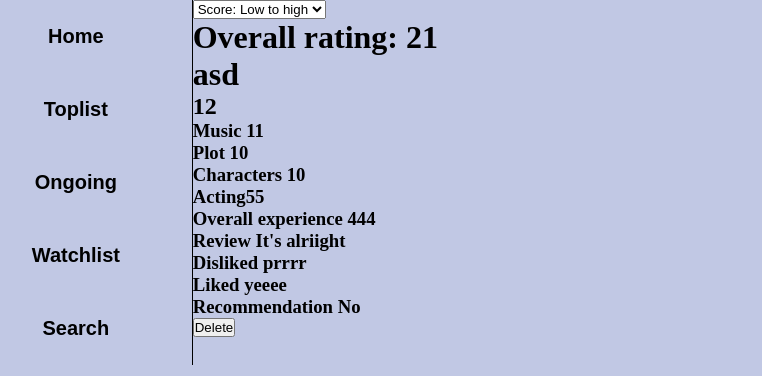
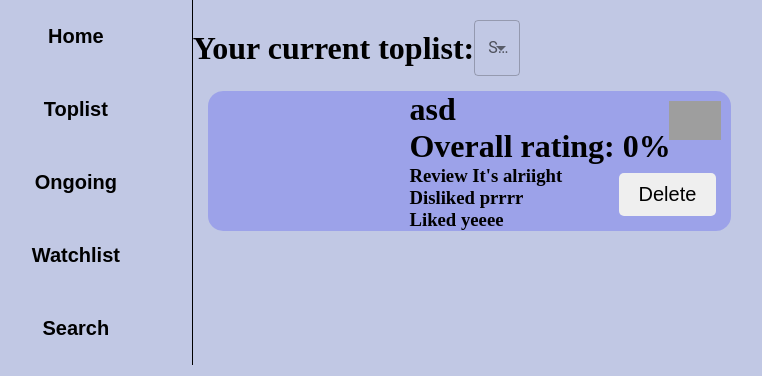
Before and after one commit to PatakiGergo/Rate-and-track-your-shows, a Next.js app: page /toplist in a window 1280 px wide. Shown: the top 376 px of the page, without its empty margins (40-802 px from the left). Built offline with nearby package versions, Linux system fonts and the light colour scheme; grey boxes are pictures that could not be loaded.

Commit message:
Sorting logic, toplist card
Started working on the sorting logic and the design of the toplist card

```diff
--- a/src/Components/Search-result-card.jsx
+++ b/src/Components/Search-result-card.jsx
@@ -41,6 +41,7 @@ export default function SearchResultCard(props) {
                 <Form
                   name={props.name}
                   imdbID={props.imdbID}
+                  img={props.image}
                   handleModal={handleToplist}
                 />
               </div>
--- a/src/Components/Sorting.jsx
+++ b/src/Components/Sorting.jsx
@@ -1,15 +1,38 @@
-import React from "react";
+import * as React from "react";
+import Box from "@mui/material/Box";
+import InputLabel from "@mui/material/InputLabel";
+import MenuItem from "@mui/material/MenuItem";
+import FormControl from "@mui/material/FormControl";
+import Select from "@mui/material/Select";
+import { ToplistContext } from "@/context/toplist-context";
 
+export default function BasicSelect() {
+  let toplistItemsArr = React.useContext(ToplistContext);
 
-export default function Sorting(){
+  const [sorting, setSorting] = React.useState("");
 
+  const handleChange = (event) => {
+    setSorting(event.target.value);
+    toplistItemsArr.sortItems(sorting);
+  };
 
-    return(
-        <div>
-            <select name="" id="">
-                <option value="">Score: Low to high</option>
-                <option value="">Score: High to low</option>
-            </select>
-        </div>
-    )
+  return (
+    <Box sx={{ maxWidth: 140 }}>
+      <FormControl fullWidth>
+        <InputLabel id="demo-simple-select-label">Sort by:</InputLabel>
+        <Select
+          labelId="demo-simple-select-label"
+          id="demo-simple-select"
+          value={sorting}
+          label="Age"
+          onChange={handleChange}
+        >
+          <MenuItem value={"lowToHigh"}>Rating: Low to high</MenuItem>
+          <MenuItem value={"highToLow"}>Rating: High to low</MenuItem>
+          <MenuItem value={"Old"}>Addition time: Old</MenuItem>
+          <MenuItem value={"New"}>Addition time: New</MenuItem>
+        </Select>
+      </FormControl>
+    </Box>
+  );
 }
--- a/src/Components/ToplistCard.jsx
+++ b/src/Components/ToplistCard.jsx
@@ -3,29 +3,47 @@ import { ToplistContext } from "@/context/toplist-context";
 
 export default function ToplistCard(props) {
   const toplistContext = useContext(ToplistContext);
+
   console.log(props.data);
 
   function deleteHandler() {
     toplistContext.remove(props.imdbID);
   }
 
-  const overall = Number(props.data.music) + Number(props.data.plot);
+  return (
+    <div className="toplist-card">
+      <div className="toplist-image-container">
+        <img className="toplist-image" src={props.img} alt="" />
+      </div>
+      <div>
+        <a
+          href={`https://www.imdb.com/title/${props.imdbID}/`}
+          rel="noreferrer"
+          target="_blank"
+        >
+          <img
+            className="toplist-info"
+            src="https://logos-world.net/wp-content/uploads/2022/04/IMDb-Emblem.png"
+            alt=""
+          />
+        </a>
+        <h1>{props.title} </h1>
+        <h1>Overall rating: {props.data.overall_user_score}% </h1>
 
-  return (
-    <div>
-      <h1>Overall rating: {overall} </h1>
-      <h1>{props.title} </h1>
-      <h2>{props.imdbID} </h2>
-      <h3>Music {props.data.music} </h3>
+        {/*   <h2>{props.imdbID} </h2> */}
+
+        {/*  <h3>Music {props.data.music} </h3>
         <h3>Plot {props.data.plot} </h3>
         <h3>Characters {props.data.characters} </h3>
         <h3>Acting{props.data.acting} </h3>
-      <h3>Overall experience {props.data.overall_experience} </h3>
+        <h3>Overall experience {props.data.overall_experience} </h3> */}
         <h3>Review {props.data.review} </h3>
         <h3>Disliked {props.data.disliked} </h3>
         <h3>Liked {props.data.liked} </h3>
-      <h3>Recommendation {props.data.recommendation} </h3>
+
+        {/* <h3>Recommendation {props.data.recommendation} </h3> */}
         <button onClick={deleteHandler}>Delete</button>
+      </div>
     </div>
   );
 }
--- a/src/context/toplist-context.js
+++ b/src/context/toplist-context.js
@@ -4,6 +4,8 @@ export const ToplistContext = React.createContext({
   toplistItems: [],
   addMovie: (id) => {},
   remove: (id) => {},
+
+  sortItems: (sortBy) => {},
 });
 
 // eslint-disable-next-line react/display-name, import/no-anonymous-default-export
@@ -12,6 +14,7 @@ export default (props) => {
     {
       title: "asd",
       id: 12,
+      image: "no",
       review: {
         plot: "10",
         characters: "10",
@@ -22,19 +25,44 @@ export default (props) => {
         review: "It's alriight",
         disliked: "prrrr",
         recommendation: "No",
+        overall_user_score: 0,
       },
     },
   ]);
 
+  function sortItems(sortingType) {
+    console.log("sorting");
+    switch (sortingType) {
+      case "lowToHigh":
+        console.log("lowtohigh");
+        setToplist((current) => {
+          const sortedArr = [...current].sort(
+            (a, b) => Number(b.review.plot) - Number(a.review.plot)
+          );
+          return sortedArr;
+        });
+        break;
+      case "highToLow":
+        console.log("hightolow");
+        setToplist((current) => {
+          const sortedArr = [...current].sort(
+            (a, b) => Number(a.review.plot) - Number(b.review.plot)
+          );
+          return sortedArr;
+        });
+        break;
+    }
+  }
+
   //adding movies to watchlist with chenking if it's already there or not
-  function addToToplist(name, id, review) {
+  function addToToplist(name, id, img, review) {
     setToplist((current) => {
       if (current.some((item) => item.title === name)) {
         alert("this is already on your toplist");
         return [...current];
       } else {
         console.log("Current", ...current);
-        return [...current, { title: name, id, review }];
+        return [...current, { title: name, id, img, review }];
       }
     });
   }
@@ -52,6 +80,7 @@ export default (props) => {
         toplistItems: toplist,
         addMovie: addToToplist,
         remove: removeMovie,
+        sortItems,
       }}
     >
       {props.children}
--- a/src/pages/_app.js
+++ b/src/pages/_app.js
@@ -5,6 +5,7 @@ import "@/styles/searchcard.css";
 import "@/styles/searchbar.css";
 import "@/styles/search-main.css";
 import "@/styles/form.css";
+import "@/styles/toplist-card.css";
 import WatchlistContext from "@/context/watchlist-context";
 import toplistContext from "@/context/toplist-context";
 import ToplistContext from "@/context/toplist-context";
--- a/src/pages/toplist/index.js
+++ b/src/pages/toplist/index.js
@@ -16,14 +16,19 @@ export default function Toplist() {
           title={item.title}
           imdbID={item.id}
           data={item.review}
+          img={item.img}
         />
       </>
     );
   });
 
   return (
-    <div>
-      <Sorting items={toplistItemsArr}></Sorting>
+    <div className="toplist-item-container">
+      <div className="toplist-header">
+        <h1>Your current toplist:</h1>
+        <Sorting items={toplistItemsArr}></Sorting>
+      </div>
+
       {toplistItemsArr}
     </div>
   );
--- a/src/styles/form.css
+++ b/src/styles/form.css
@@ -2,4 +2,6 @@
   display: flex;
   flex-direction: column;
   background-color: green;
+  padding: 200px;
+  border-radius: 10px;
 }
--- /dev/null
+++ b/src/styles/toplist-card.css
@@ -0,0 +1,67 @@
+.toplist-item-container {
+  display: flex;
+  flex-direction: column;
+}
+
+.toplist-accordion {
+  max-width: 50%;
+}
+
+.toplist-header {
+  display: flex;
+  align-items: center;
+  margin-top: 20px;
+}
+
+.toplist-card {
+  background-color: rgba(0, 0, 255, 0.192);
+  display: flex;
+  flex-direction: row;
+  align-items: center;
+  justify-content: space-around;
+  max-width: 50%;
+  margin: 15px;
+  border-radius: 15px;
+  position: relative;
+}
+
+.toplist-card button {
+  padding: 10px 20px 10px 20px;
+  border-radius: 5px;
+  border: none;
+  font-size: 20px;
+  cursor: pointer;
+  transition: all 500ms;
+  position: absolute;
+  right: 15px;
+  bottom: 15px;
+}
+
+.toplist-image-container {
+  overflow: hidden;
+  max-width: 30%;
+}
+
+.toplist-card button:hover {
+  background-color: bisque;
+}
+
+.toplist-image {
+  max-height: 100%;
+  max-width: 100%;
+  margin: 10px;
+  transition: all 300ms;
+  overflow: hidden;
+}
+
+.toplist-image:hover {
+  transform: scale(110%, 110%);
+}
+
+.toplist-info {
+  width: 10%;
+  position: absolute;
+  top: 10px;
+  right: 10px;
+  cursor: pointer;
+}
```
Also changed, not shown: src/Components/ToplistForm.jsx (+12 -1 lines). Lines whose indentation alone changed are shown as unchanged.
